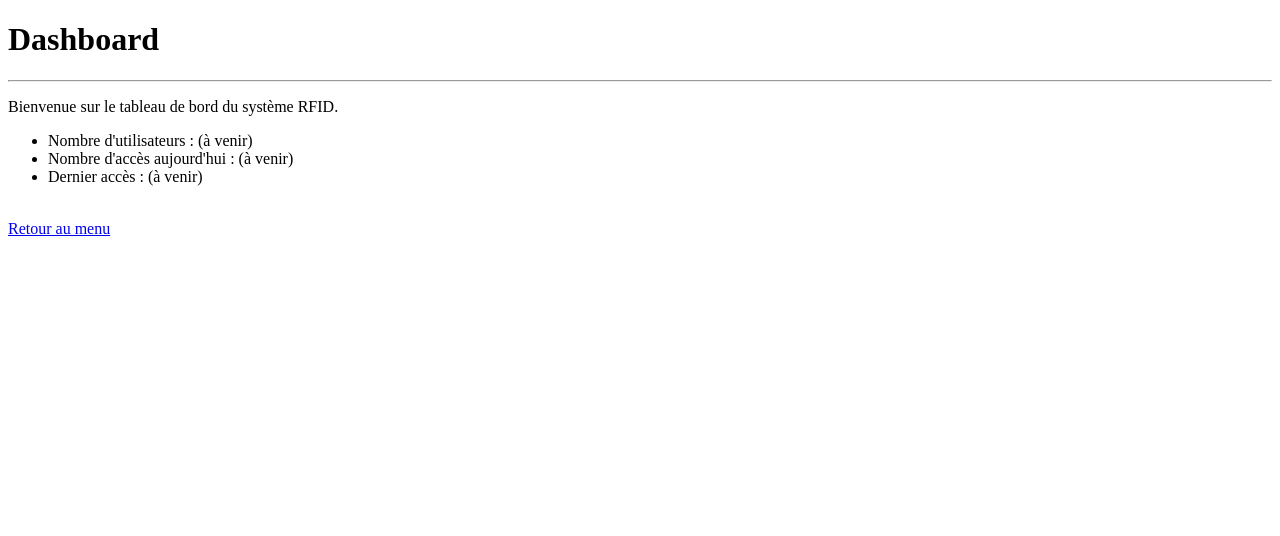
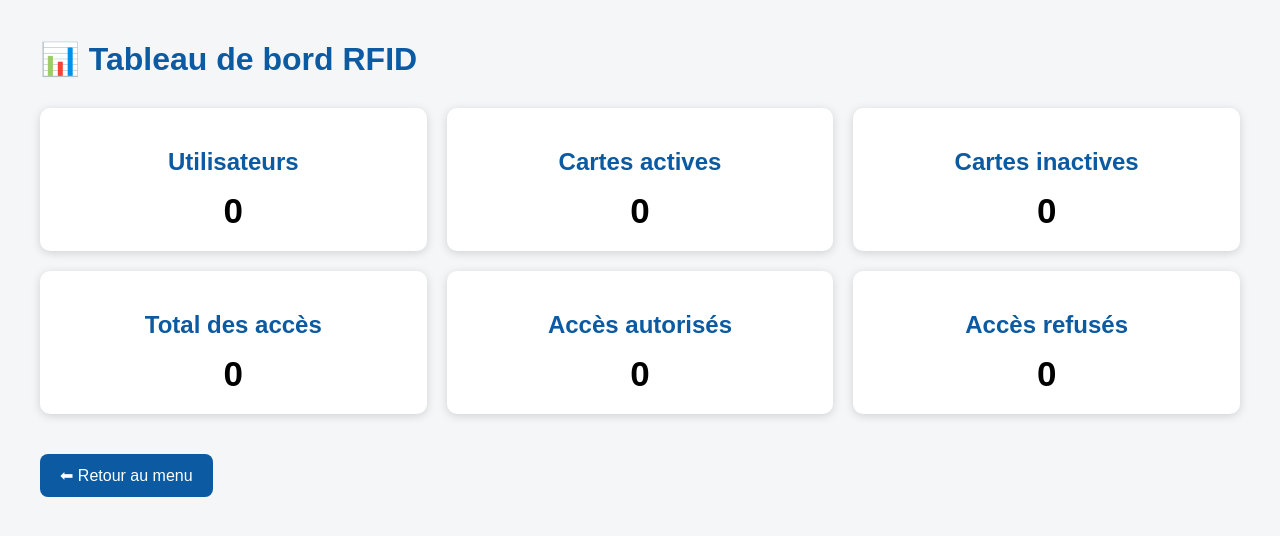
Before and after one commit to lamyae-sr/chu-rfid, a Flask app: page /dashboard in a window 1280 px wide. Shown: the top 536 px of the page. Run offline with Flask 3, Linux system fonts and the light colour scheme; the visitor is signed in with stand-in values (Sample User, id 1); data that the repository does not hold is empty.

Commit message:
Ajout du dashboard

```diff
--- a/app.py
+++ b/app.py
@@ -9,9 +9,15 @@ from database import (
     chercher_utilisateur,
     chercher_admin,
     chercher_carte,
-    enregistrer_acces
+    enregistrer_acces,
+
+    nombre_utilisateurs,
+    nombre_cartes_actives,
+    nombre_cartes_inactives,
+    nombre_acces,
+    nombre_autorises,
+    nombre_refuses
 )
-
 app = Flask(__name__)
 app.secret_key = "chu_rfid_2026"
 
@@ -76,14 +82,21 @@ def ping():
     return jsonify({
         "message": "pong"
     })
-
 @app.route("/dashboard")
 def dashboard():
 
     if "admin" not in session:
         return redirect(url_for("login"))
 
-    return render_template("dashboard.html")
+    return render_template(
+        "dashboard.html",
+        utilisateurs=nombre_utilisateurs(),
+        actives=nombre_cartes_actives(),
+        inactives=nombre_cartes_inactives(),
+        acces=nombre_acces(),
+        autorises=nombre_autorises(),
+        refuses=nombre_refuses()
+    )
 
 
 # =====================================================
--- a/database.py
+++ b/database.py
@@ -318,3 +318,124 @@ def enregistrer_acces(uid,
 
     curseur.close()
     connexion.close()
+
+    # =====================================================
+# STATISTIQUES DASHBOARD
+# =====================================================
+
+def nombre_utilisateurs():
+
+    connexion = connecter()
+
+    if connexion is None:
+        return 0
+
+    curseur = connexion.cursor()
+
+    curseur.execute("SELECT COUNT(*) FROM users")
+
+    resultat = curseur.fetchone()[0]
+
+    curseur.close()
+    connexion.close()
+
+    return resultat
+
+
+def nombre_cartes_actives():
+
+    connexion = connecter()
+
+    if connexion is None:
+        return 0
+
+    curseur = connexion.cursor()
+
+    curseur.execute("SELECT COUNT(*) FROM users WHERE actif=1")
+
+    resultat = curseur.fetchone()[0]
+
+    curseur.close()
+    connexion.close()
+
+    return resultat
+
+
+def nombre_cartes_inactives():
+
+    connexion = connecter()
+
+    if connexion is None:
+        return 0
+
+    curseur = connexion.cursor()
+
+    curseur.execute("SELECT COUNT(*) FROM users WHERE actif=0")
+
+    resultat = curseur.fetchone()[0]
+
+    curseur.close()
+    connexion.close()
+
+    return resultat
+
+
+def nombre_acces():
+
+    connexion = connecter()
+
+    if connexion is None:
+        return 0
+
+    curseur = connexion.cursor()
+
+    curseur.execute("SELECT COUNT(*) FROM logs")
+
+    resultat = curseur.fetchone()[0]
+
+    curseur.close()
+    connexion.close()
+
+    return resultat
+
+
+def nombre_autorises():
+
+    connexion = connecter()
+
+    if connexion is None:
+        return 0
+
+    curseur = connexion.cursor()
+
+    curseur.execute(
+        "SELECT COUNT(*) FROM logs WHERE resultat='AUTORISE'"
+    )
+
+    resultat = curseur.fetchone()[0]
+
+    curseur.close()
+    connexion.close()
+
+    return resultat
+
+
+def nombre_refuses():
+
+    connexion = connecter()
+
+    if connexion is None:
+        return 0
+
+    curseur = connexion.cursor()
+
+    curseur.execute(
+        "SELECT COUNT(*) FROM logs WHERE resultat='REFUSE'"
+    )
+
+    resultat = curseur.fetchone()[0]
+
+    curseur.close()
+    connexion.close()
+
+    return resultat
--- a/templates/dashboard.html
+++ b/templates/dashboard.html
@@ -1,37 +1,111 @@
 <!DOCTYPE html>
-
 <html lang="fr">
 
 <head>
 
 <meta charset="UTF-8">
+<title>Dashboard</title>
 
-<title>Dashboard</title>
+<style>
+
+        body{
+            font-family: Arial;
+            background:#f4f6f8;
+            margin:40px;
+        }
+
+        h1{
+            color:#0b5aa2;
+        }
+
+        .container{
+
+            display:grid;
+            grid-template-columns:repeat(3,1fr);
+            gap:20px;
+            margin-top:30px;
+
+        }
+
+        .card{
+
+            background:white;
+            border-radius:10px;
+            padding:20px;
+            text-align:center;
+            box-shadow:0 2px 10px rgba(0,0,0,0.15);
+
+        }
+
+        .card h2{
+
+            color:#0b5aa2;
+            margin-bottom:15px;
+
+        }
+
+        .nombre{
+
+            font-size:35px;
+            font-weight:bold;
+
+        }
+
+        a{
+
+            display:inline-block;
+            margin-top:40px;
+            text-decoration:none;
+            color:white;
+            background:#0b5aa2;
+            padding:12px 20px;
+            border-radius:8px;
+
+        }
+
+    </style>
 
 </head>
 
 <body>
 
-<h1>Dashboard</h1>
+<h1>📊 Tableau de bord RFID</h1>
 
-<hr>
+<div class="container">
 
-<p>Bienvenue sur le tableau de bord du système RFID.</p>
+    <div class="card">
+        <h2>Utilisateurs</h2>
+        <div class="nombre">{{ utilisateurs }}</div>
+    </div>
 
-<ul>
+    <div class="card">
+        <h2>Cartes actives</h2>
+        <div class="nombre">{{ actives }}</div>
+    </div>
 
-<li>Nombre d'utilisateurs : (à venir)</li>
+    <div class="card">
+        <h2>Cartes inactives</h2>
+        <div class="nombre">{{ inactives }}</div>
+    </div>
 
-<li>Nombre d'accès aujourd'hui : (à venir)</li>
+    <div class="card">
+        <h2>Total des accès</h2>
+        <div class="nombre">{{ acces }}</div>
+    </div>
 
-<li>Dernier accès : (à venir)</li>
+    <div class="card">
+        <h2>Accès autorisés</h2>
+        <div class="nombre">{{ autorises }}</div>
+    </div>
 
-</ul>
+    <div class="card">
+        <h2>Accès refusés</h2>
+        <div class="nombre">{{ refuses }}</div>
+    </div>
 
-<br>
+</div>
 
-<a href="/">Retour au menu</a>
+<a href="/">⬅ Retour au menu</a>
 
 </body>
-
 </html>
```
